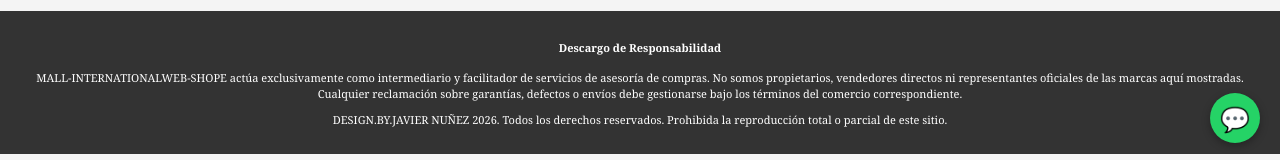
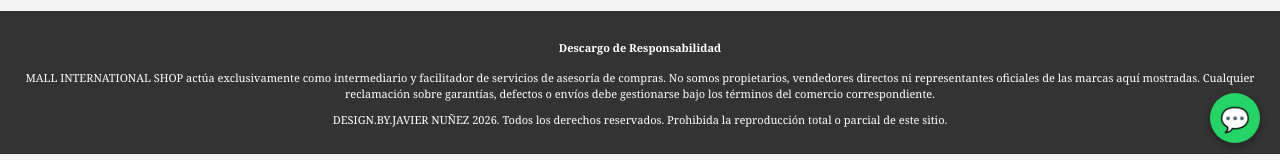
Before and after one commit to jenzblaster12-wq/mall-shop, a plain HTML site: page index.html in a window 1280 px wide. Shown: the part 637-797 px from the top of the page. Drawn offline with Linux system fonts and the light colour scheme.

Commit message:
Update index.html

```diff
--- a/index.html
+++ b/index.html
@@ -200,7 +200,7 @@
 <!-- SECCIÓN DESCARGO De  RESPONSABILIDAD -->
 <footer class="seccion-descargo">
     <h4>Descargo de Responsabilidad</h4>
-    <p>MALL-INTERNATIONALWEB-SHOPE actúa exclusivamente como intermediario y facilitador de servicios de asesoría de compras. No somos propietarios, vendedores directos ni representantes oficiales de las marcas aquí mostradas. Cualquier reclamación sobre garantías, defectos o envíos debe gestionarse bajo los términos del comercio correspondiente.</p>
+    <p>MALL INTERNATIONAL SHOP actúa exclusivamente como intermediario y facilitador de servicios de asesoría de compras. No somos propietarios, vendedores directos ni representantes oficiales de las marcas aquí mostradas. Cualquier reclamación sobre garantías, defectos o envíos debe gestionarse bajo los términos del comercio correspondiente.</p>
     <p>DESIGN.BY.JAVIER NUÑEZ 2026. Todos los derechos reservados. Prohibida la reproducción total o parcial de este sitio.</p>
 </footer>
 
```
